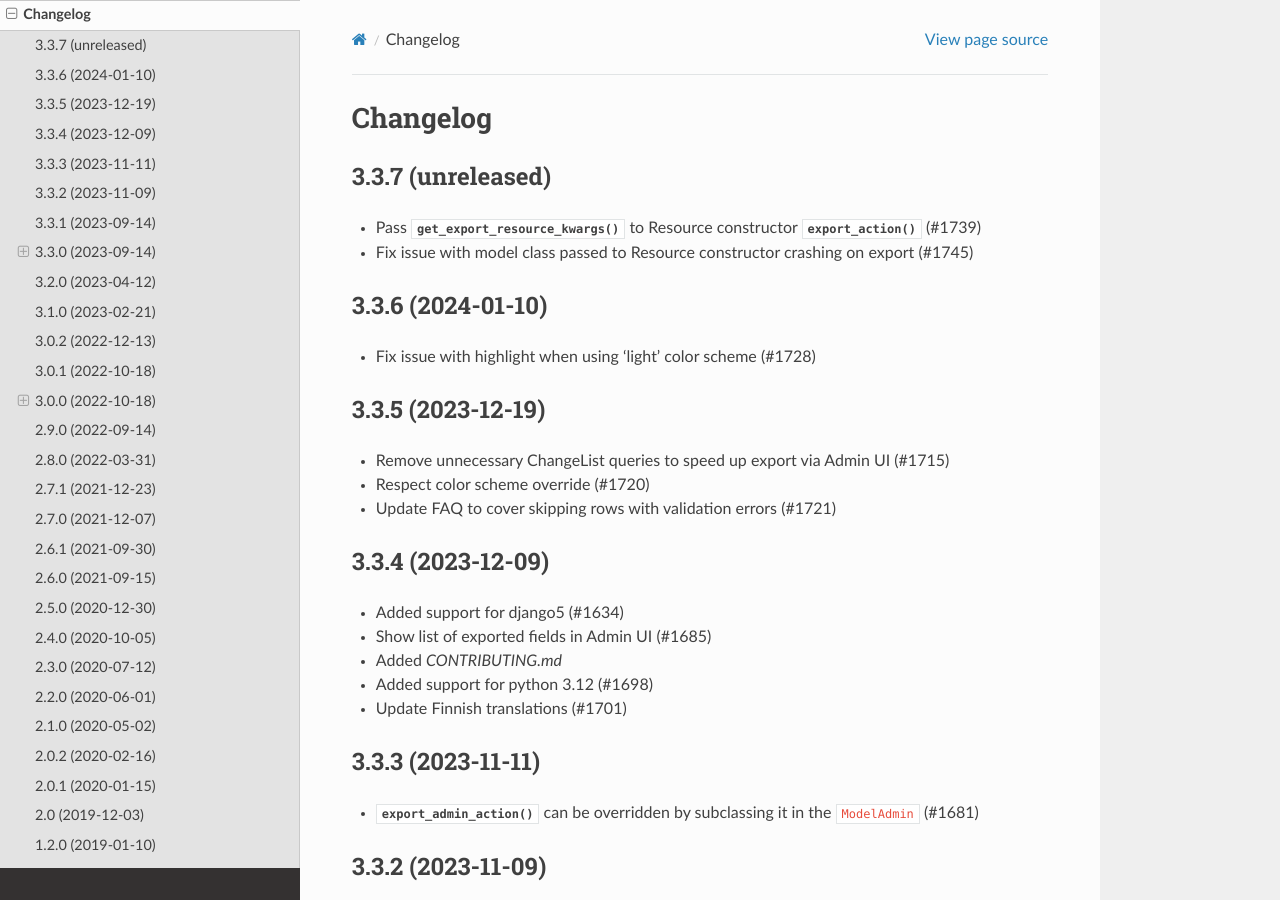
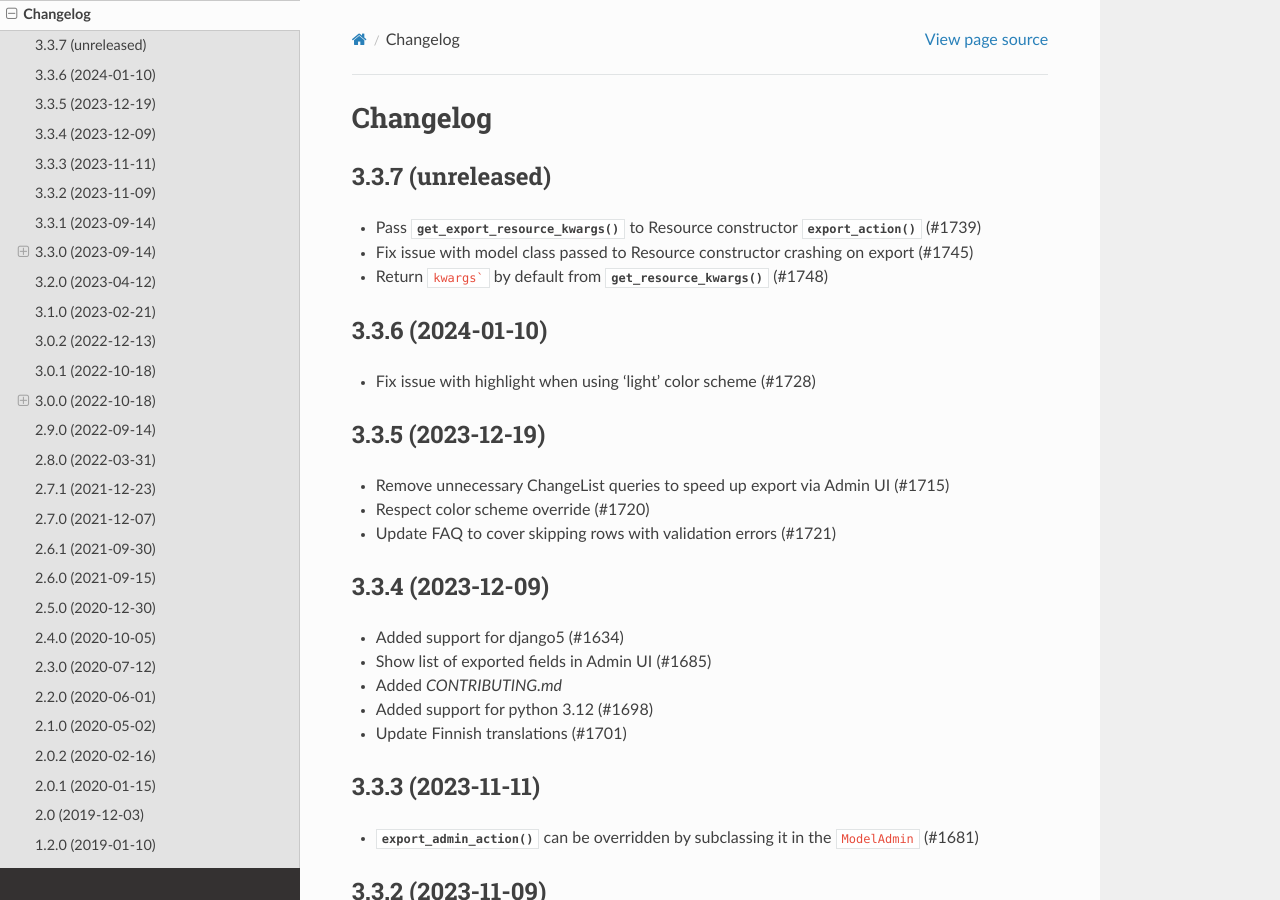
Before and after one commit to django-import-export/django-import-export, a Sphinx documentation site: the page built from docs/changelog.rst, in a window 1280 px wide and 900 px high. Built offline with Sphinx 7.4.7 and the Read the Docs theme 2.0.0, drawn with Linux system fonts in a browser that asks for light colours; pages that are not in the unit, such as notebooks, are missing from menus.

Commit message:
updated changelog

````diff
--- a/docs/changelog.rst
+++ b/docs/changelog.rst
@@ -7,6 +7,7 @@ Changelog
 - Pass :meth:`~import_export.mixins.BaseExportMixin.get_export_resource_kwargs` to Resource constructor
   :meth:`~import_export.admin.ExportMixin.export_action` (#1739)
 - Fix issue with model class passed to Resource constructor crashing on export (#1745)
+- Return ``kwargs``` by default from :meth:`~import_export.mixins.BaseImportExportMixin.get_resource_kwargs` (#1748)
 
 3.3.6 (2024-01-10)
 ------------------
````
